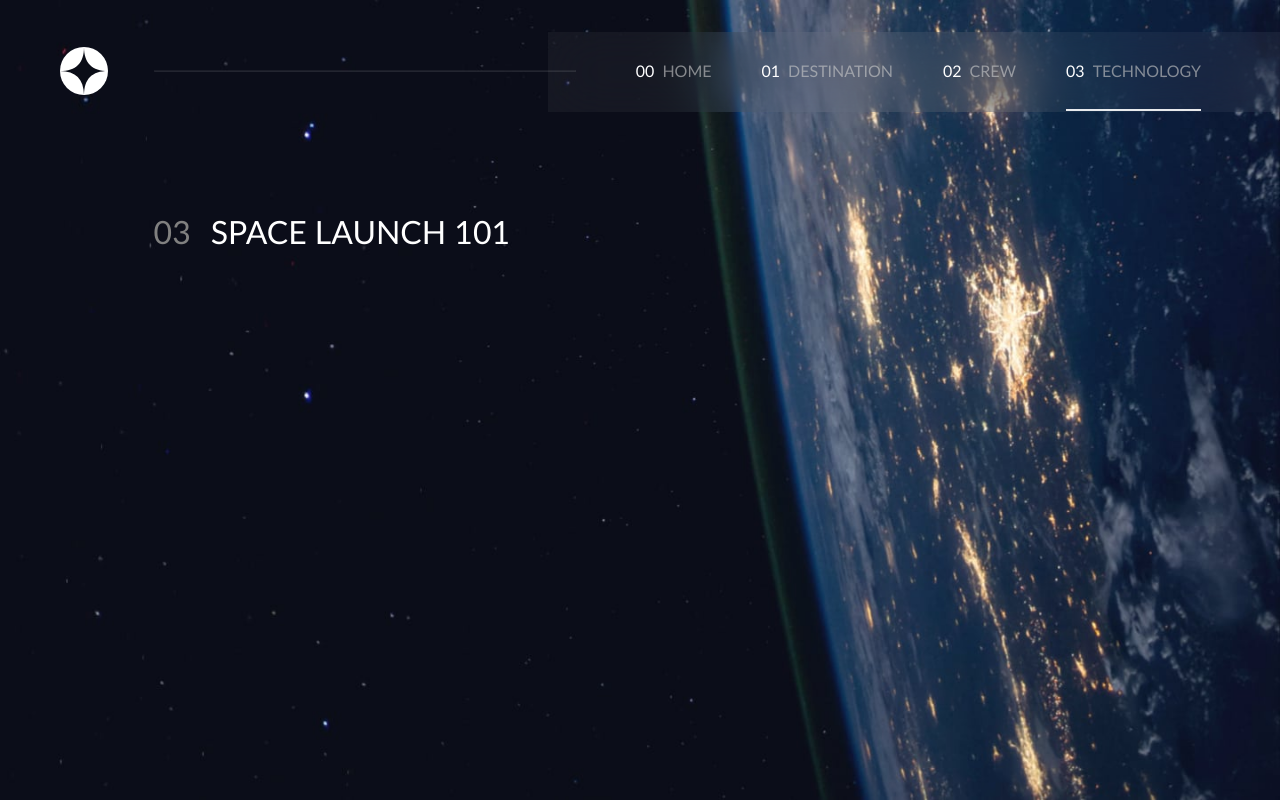
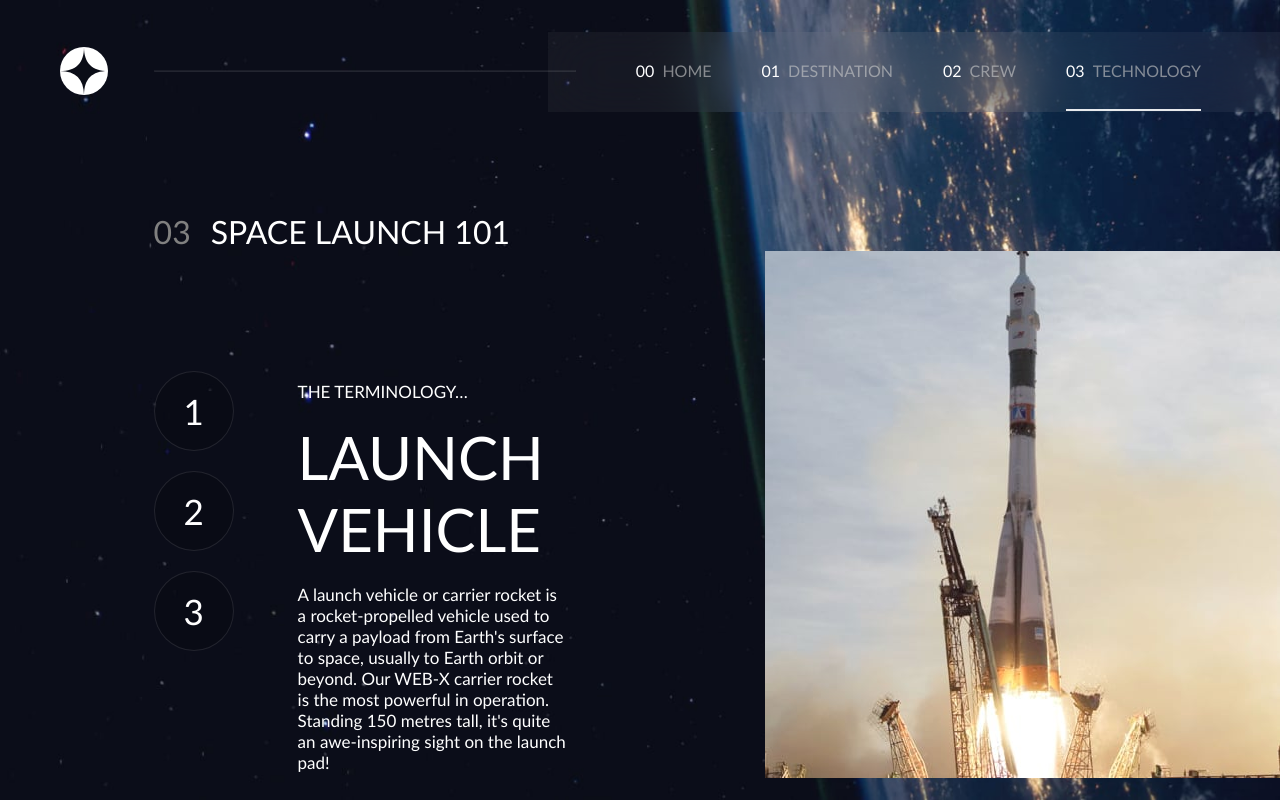
Before and after one commit to a-jahangir/space-multipage-website, a Vue app: page /technology in a window 1280 px wide. Built offline with nearby package versions, Linux system fonts and the light colour scheme.

Commit message:
Technology Created

```diff
--- /dev/null
+++ b/src/components/technology/launchVehicle.vue
@@ -0,0 +1,17 @@
+<template>
+    <div class="technology-text">
+        <h2>THE TERMINOLOGY…</h2>
+        <br>
+        <p>LAUNCH VEHICLE</p>
+        <br>
+        <h3>A launch vehicle or carrier rocket is a rocket-propelled vehicle used to carry a payload from Earth's
+            surface to space,
+            usually to Earth orbit or beyond.
+            Our WEB-X carrier rocket is the most powerful in operation.
+            Standing 150 metres tall, it's quite an awe-inspiring sight on the launch pad!
+        </h3>
+    </div>
+    <div class="technology-img">
+        <img src="@/assets/technology/image-launch-vehicle-portrait.jpg" alt="">
+    </div>
+</template>
--- /dev/null
+++ b/src/components/technology/spaceCapsule.vue
@@ -0,0 +1,15 @@
+<template>
+    <div class="technology-text">
+        <h2>THE TERMINOLOGY…</h2>
+        <br>
+        <p>SPACE CAPSULE</p>
+        <br>
+        <h3>A space capsule is an often-crewed spacecraft that uses a blunt-body reentry capsule to reenter the Earth's
+            atmosphere without wings. Our capsule is where you'll spend your time during the flight. It includes a space
+            gym, cinema, and plenty of other activities to keep you entertained.
+        </h3>
+    </div>
+    <div class="technology-img">
+        <img src="@/assets/technology/image-space-capsule-portrait.jpg" alt="">
+    </div>
+</template>
--- /dev/null
+++ b/src/components/technology/spacePort.vue
@@ -0,0 +1,14 @@
+<template>
+    <div class="technology-text">
+        <h2>THE TERMINOLOGY…</h2>
+        <br>
+        <p>SPACEPORT</p>
+        <br>
+        <h3>A spaceport or cosmodrome is a site for launching (or receiving) spacecraft, by analogy to the seaport for
+            ships or airport for aircraft. Based in the famous Cape Canaveral, our spaceport is ideally situated to take
+            advantage of the Earth's rotation for launch.</h3>
+    </div>
+    <div class="technology-img">
+        <img src="@/assets/technology/image-spaceport-portrait.jpg" alt="">
+    </div>
+</template>
--- a/src/pages/Crew.vue
+++ b/src/pages/Crew.vue
@@ -25,9 +25,7 @@ const crew = ref('commander')
 
 function changeCrew (selected) {
   crew.value = selected
-  console.log(crew.value)
 }
-
 </script>
 
 <style scoped>
--- a/src/pages/Technology.vue
+++ b/src/pages/Technology.vue
@@ -1,19 +1,38 @@
 <template>
     <main class="main-body">
         <h1><span>03</span>SPACE LAUNCH 101</h1>
-        <div>
-
+        <div class="technology">
+            <div class="pageButtons">
+                <button @click="changeTechnology('launchVehivle')">1</button>
+                <button @click="changeTechnology('spacePort')">2</button>
+                <button @click="changeTechnology('spaceCapsule')">3</button>
+            </div>
+            <launchVehivle v-if="technology == 'launchVehivle'"/>
+            <spacePort v-else-if="technology == 'spacePort'"/>
+            <spaceCapsule v-else/>
         </div>
     </main>
 </template>
 
 <script setup>
+import { ref } from 'vue'
+import launchVehivle from '@/components/technology/launchVehicle.vue'
+import spacePort from '@/components/technology/spacePort.vue'
+import spaceCapsule from '@/components/technology/spaceCapsule.vue'
+
+const technology = ref('launchVehivle')
+
+function changeTechnology (selected) {
+  technology.value = selected
+  console.log(technology.value)
+}
 </script>
 
 <style scoped>
 .main-body {
     display: block;
 }
+
 .main-body h1 {
     display: flex;
     color: white;
@@ -21,8 +40,59 @@
     margin-left: 12%;
     margin-top: 100px;
 }
+
 .main-body h1 span {
     padding-right: 20px;
     color: gray;
 }
+
+.technology {
+    display: flex;
+}
+
+.pageButtons {
+    display: flex;
+    flex-direction: column;
+    margin-left: 12%;
+    margin-top: 100px;
+}
+
+.pageButtons button {
+    color: white;
+    border: 1px solid rgba(255, 255, 255, 0.103);
+    font-size: 35px;
+    font-weight: 100;
+    background-color: rgba(0, 0, 0, 0.123);
+    margin-top: 20px;
+    border-radius: 50%;
+    height: 80px;
+    width: 80px;
+}
+.pageButtons button:hover {
+    color: black;
+    background-color: white;
+}
 </style>
+
+<!-- // style for technology's components -->
+
+<style>
+.technology-text {
+    color: white;
+    margin-left: 5%;
+    font-size: 16px;
+    margin-top: 130px;
+    font-weight: 100;
+    width: 50%;
+    height: 10px;
+}
+
+.technology-text p {
+    font-size: 60px;
+}
+
+.technology-text h2,
+h3 {
+    font-size: 17px;
+}
+</style>
```
